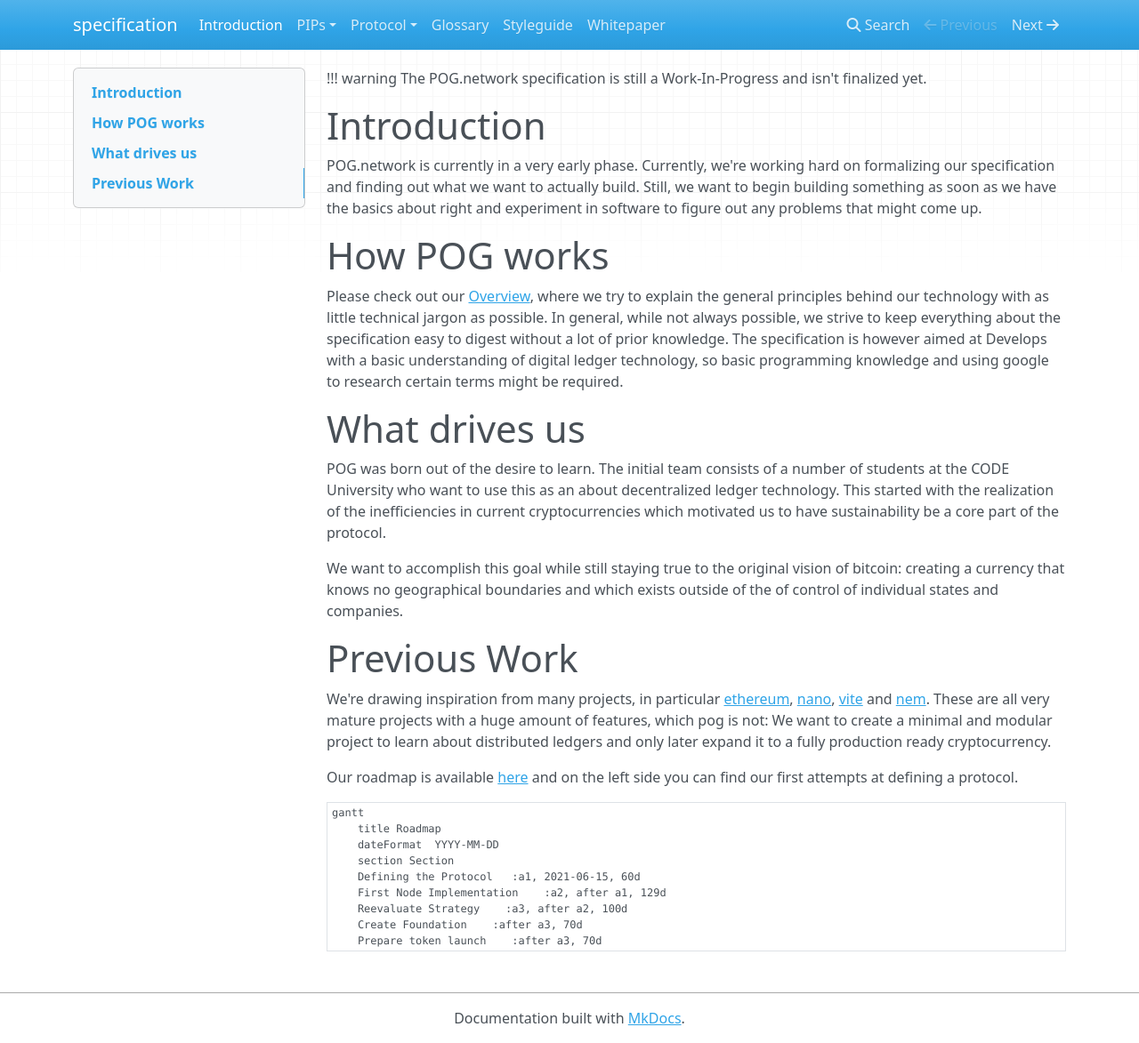
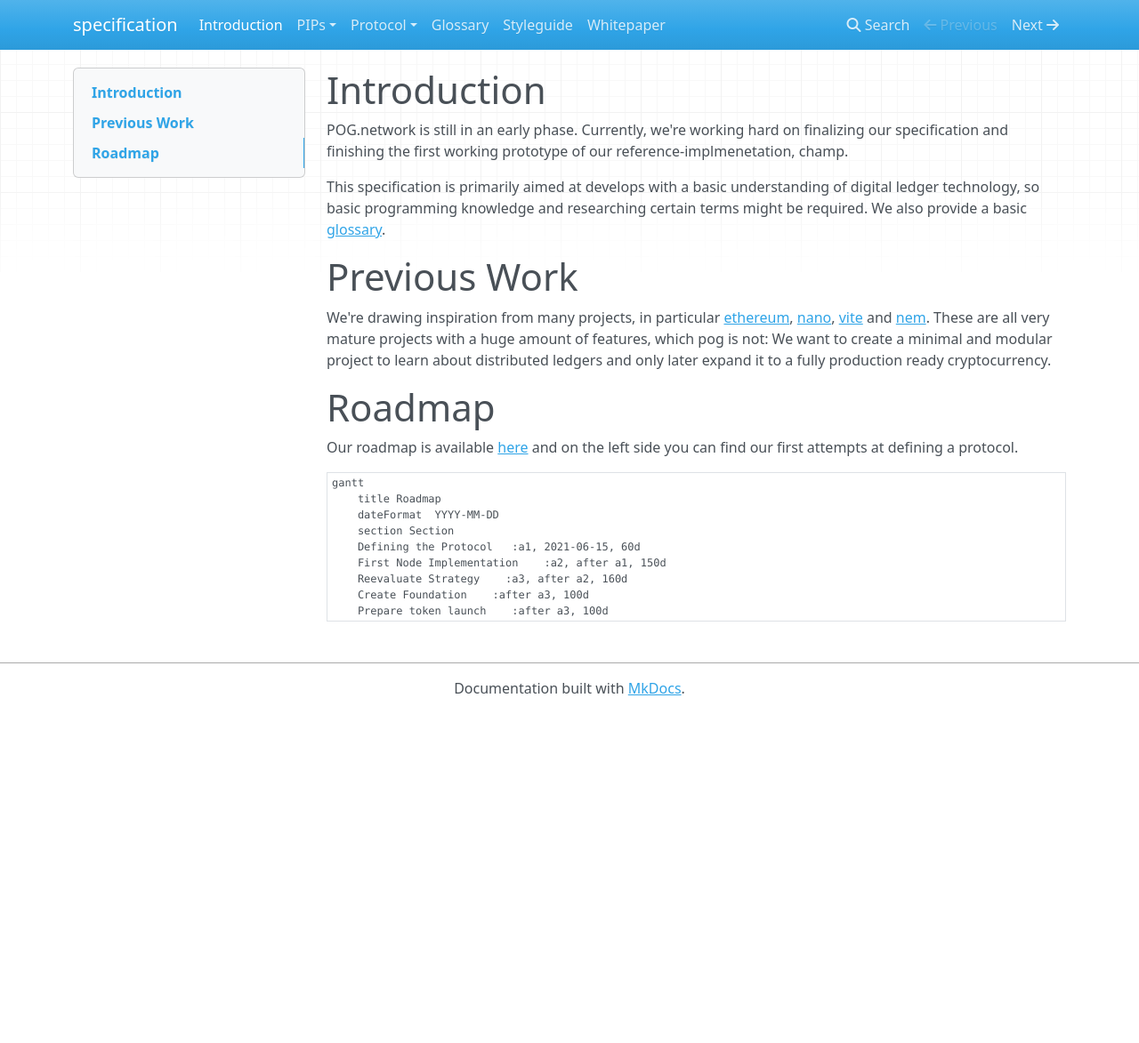
Before and after one commit to pognetwork/specification, an MkDocs documentation site: the page built from specification/README.md, in a window 1280 px wide and 1173 px high. Shown: the whole window at 89% size. Built offline with MkDocs 1.6.1, drawn with Linux system fonts in a browser that asks for light colours; nearby versions of some CDN libraries.

Commit message:
feat: small changes
Signed-off-by: Henry Gressmann <mail@henrygressmann.de>

````diff
--- a/specification/README.md
+++ b/specification/README.md
@@ -1,25 +1,15 @@
-<!-- prettier-ignore -->
-!!! warning
-    The POG.network specification is still a Work-In-Progress and isn't finalized yet.
-
 # Introduction
 
-POG.network is currently in a very early phase. Currently, we're working hard on formalizing our specification and finding out what we want to actually build. Still, we want to begin building something as soon as we have the basics about right and experiment in software to figure out any problems that might come up.
+POG.network is still in an early phase. Currently, we're working hard on finalizing our specification and finishing the first working prototype of our reference-implmenetation, champ.
 
-# How POG works
-
-Please check out our [Overview](protocol/README.md), where we try to explain the general principles behind our technology with as little technical jargon as possible. In general, while not always possible, we strive to keep everything about the specification easy to digest without a lot of prior knowledge. The specification is however aimed at Develops with a basic understanding of digital ledger technology, so basic programming knowledge and using google to research certain terms might be required.
-
-# What drives us
-
-POG was born out of the desire to learn. The initial team consists of a number of students at the CODE University who want to use this as an about decentralized ledger technology. This started with the realization of the inefficiencies in current cryptocurrencies which motivated us to have sustainability be a core part of the protocol.
-
-We want to accomplish this goal while still staying true to the original vision of bitcoin: creating a currency that knows no geographical boundaries and which exists outside of the of control of individual states and companies.
+This specification is primarily aimed at develops with a basic understanding of digital ledger technology, so basic programming knowledge and researching certain terms might be required. We also provide a basic [glossary](glossary.md).
 
 # Previous Work
 
 We're drawing inspiration from many projects, in particular [ethereum](https://ethereum.org/), [nano](https://nano.org), [vite](https://vite.org) and [nem](https://nem.io).
 These are all very mature projects with a huge amount of features, which pog is not: We want to create a minimal and modular project to learn about distributed ledgers and only later expand it to a fully production ready cryptocurrency.
+
+# Roadmap
 
 Our roadmap is available [here](https://github.com/orgs/pognetwork/projects/1) and on the left side you can find our first attempts at defining a protocol.
 
@@ -29,8 +19,8 @@ gantt
     dateFormat  YYYY-MM-DD
     section Section
     Defining the Protocol   :a1, 2021-06-15, 60d
-    First Node Implementation    :a2, after a1, 129d
-    Reevaluate Strategy    :a3, after a2, 100d
-    Create Foundation    :after a3, 70d
-    Prepare token launch    :after a3, 70d
+    First Node Implementation    :a2, after a1, 150d
+    Reevaluate Strategy    :a3, after a2, 160d
+    Create Foundation    :after a3, 100d
+    Prepare token launch    :after a3, 100d
 ```
````
Also changed, not shown: specification/glossary.md (+4 -4 lines), specification/styleguide.md (+2 -2 lines).
